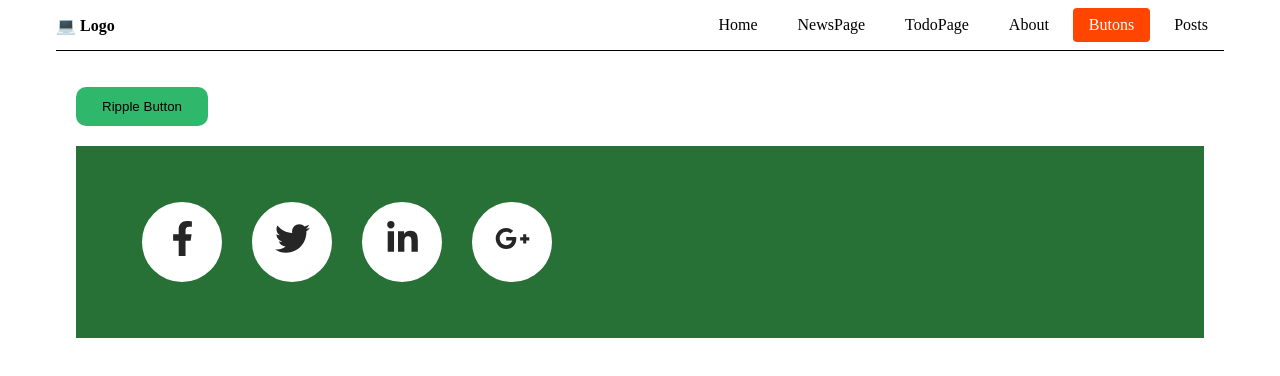
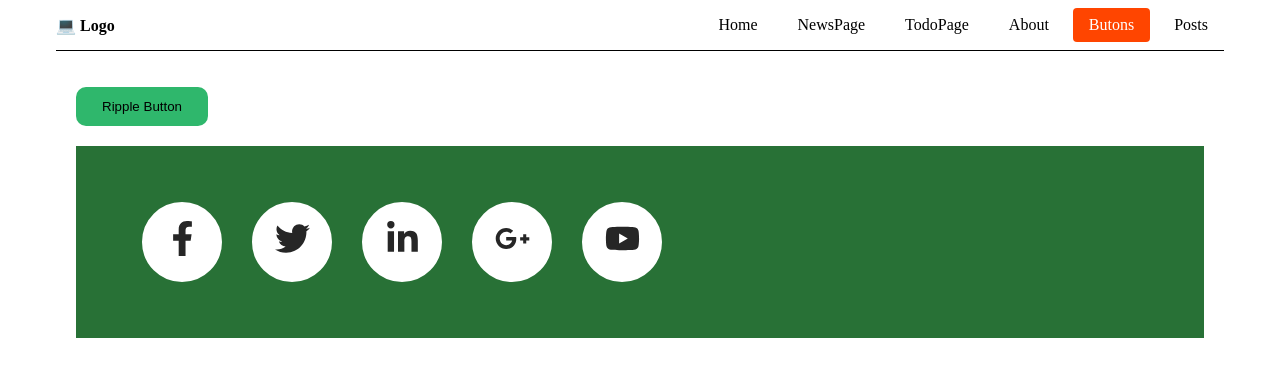
Before and after one commit to PetroMazuryk/react-u-1, a React (Create React App) app: page /react-u-1/buttons in a window 1280 px wide. Shown: the top 376 px of the page. Built offline with nearby package versions, Linux system fonts and the light colour scheme.

Commit message:
add button youtube

```diff
--- a/src/components/SocialIcons/SocialIcons.jsx
+++ b/src/components/SocialIcons/SocialIcons.jsx
@@ -5,6 +5,7 @@ import {
   FaTwitter,
   FaLinkedinIn,
   FaGooglePlusG,
+  FaYoutube,
 } from 'react-icons/fa';
 
 import styles from './SocialIcons.module.css';
@@ -32,6 +33,11 @@ const SocialIcons = () => {
           <FaGooglePlusG className={styles.icon} />
         </Link>
       </li>
+      <li className={styles.socialItem}>
+        <Link to="#" className={styles.socialLink} aria-label="YouTube">
+          <FaYoutube className={styles.icon} />
+        </Link>
+      </li>
     </ul>
   );
 };
--- a/src/components/SocialIcons/SocialIcons.module.css
+++ b/src/components/SocialIcons/SocialIcons.module.css
@@ -77,3 +77,8 @@
     background-color: #dd4b39;
     /* Google+ */
 }
+
+.socialItem:nth-child(5) .socialLink::before {
+    background-color: #ff0000;
+    /* YouTube */
+}
```
